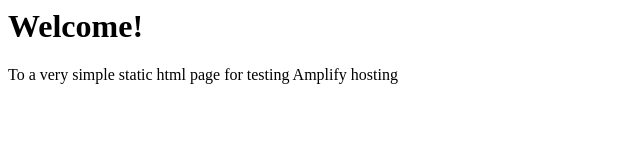
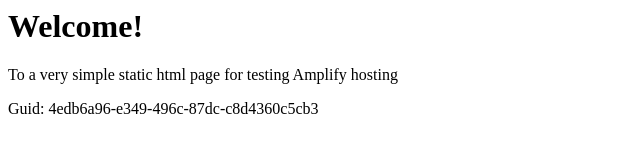
Before and after one commit to aws-aemilia-fra/Github-PR-Commit-Integration-Test-DoNotTouch-Gith-P5X5MO5I-v1-prod-eu-central-1, a website: page src/index.html in a window 1280 px wide. Shown: the whole page, without its empty margins (0-640 px from the left). Drawn offline with Linux system fonts and the light colour scheme.

Commit message:
commit from integ tests

```diff
--- a/src/index.html
+++ b/src/index.html
@@ -1,3 +1,5 @@
+
+
 <html lang="en">
 
 <head>
@@ -10,6 +12,6 @@
 <body>
     <h1>Welcome!</h1>
     <p>To a very simple static html page for testing Amplify hosting</p>
-</body>
+    <p>Guid: 4edb6a96-e349-496c-87dc-c8d4360c5cb3</p></body>
 
 </html>
```
